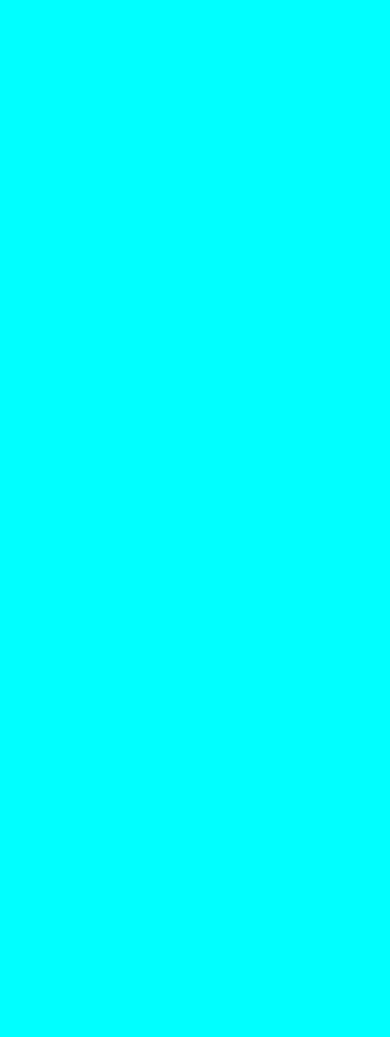
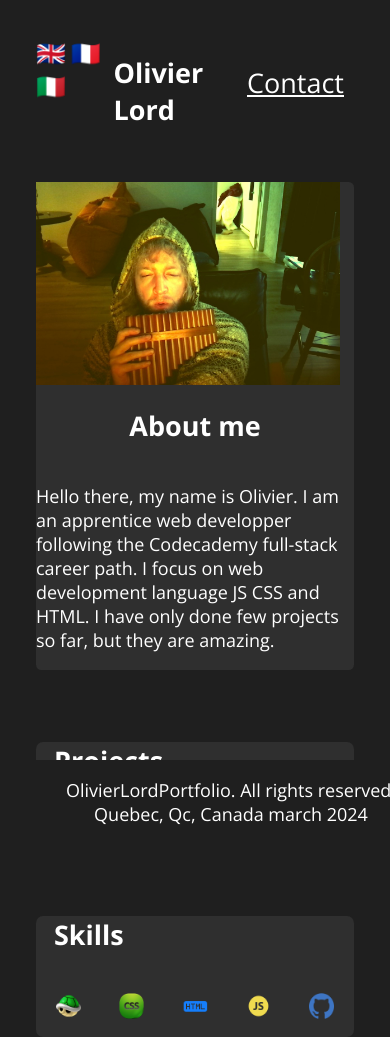
Before and after one commit to Olive150/PortfolioOL, a plain HTML site: page main.html in a window 390 px wide. Before the commit the page ends 844 px from the top, so only its background shows below. Drawn offline with nearby package versions, Linux system fonts and the light colour scheme.

Commit message:
first commit add html css and language script

```diff
--- /dev/null
+++ b/languageSwitcher.js
@@ -0,0 +1,64 @@
+
+console.log('hello there');
+const textContent = {
+    en: {
+        aboutMe: "About Me",
+        projects: "Projects",
+        skills: "Skills",
+        contact: "Contact",
+        aboutMeContent: "Hello there, my name is Olivier. I am an apprentice web developer following the Codecademy full-stack career path. I focus on web development languages such as JavaScript, CSS, and HTML. I have only done a few projects so far, but these projects are amazing."
+        // Other text content...
+    },
+    fr: {
+        aboutMe: "À propos",
+        projects: "Projets",
+        skills: "Compétences",
+        contact: "Contact",
+        aboutMeContent: "Bonjour, je m'appelle Olivier. Je suis un apprenti développeur web suivant le parcours complet du Codecademy. Je me concentre sur les langages de développement web tels que JavaScript, CSS et HTML. J'ai seulement réalisé quelques projets jusqu'à présent, mais ils sont merveilleux."
+        // Other text content...s
+    },
+    it: {
+        aboutMe: "Su di me",
+        projects: "Progetti",
+        skills: "Competenze",
+        contact: "Contatto",
+        aboutMeContent: "Ciao, mi chiamo Olivier. Sono un apprendista sviluppatore web che segue il percorso completo del Codecademy. Mi concentro sui linguaggi di sviluppo web come JavaScript, CSS e HTML. Finora ho realizzato solo alcuni progetti, ma questi progetti sono magnifici."
+    }
+
+        // Other text content...
+    }
+
+
+function switchLanguage(lang){
+
+        let elements = document.querySelectorAll('.aboutMeSwitch')
+        elements.forEach(element => {
+            element.textContent = textContent[lang]['aboutMe'];});
+
+        elements = document.querySelectorAll('.projectsSwitch');
+        elements.forEach(element => {
+            element.textContent = textContent[lang]['projects'];});
+
+        elements = document.querySelectorAll('.skillsSwitch');
+        elements.forEach(element => {
+            element.textContent = textContent[lang]['skills'];});
+
+        elements = document.querySelectorAll('.contactSwitch');
+        elements.forEach(element => {
+            element.textContent = textContent[lang]['contact'];});
+
+        let texte = document.getElementById('bigP');
+        if (texte) {
+            texte.textContent = textContent[lang]['aboutMeContent'];
+        }
+}
+
+const flags = document.querySelectorAll('.flags');
+console.log(flags);
+flags.forEach(flag =>{
+    flag.addEventListener('click', function(){
+        const lang = flag.getAttribute('title');
+        console.log(lang);
+        switchLanguage(lang);
+    });
+})
--- a/main.html
+++ b/main.html
@@ -5,10 +5,56 @@
 	<meta name="viewport" content="width=device-width, initial-scale=1.0">
 	<title>Document</title>
 	<link rel="stylesheet" href="./resources/style.css">
+	<link rel="preconnect" href="https://fonts.googleapis.com">
+	<link rel="preconnect" href="https://fonts.gstatic.com" crossorigin>
+	<link href="https://fonts.googleapis.com/css2?family=Open+Sans:ital,wght@0,300..800;1,300..800&display=swap" rel="stylesheet">
+	<script src="./languageSwitcher.js" defer></script>
 </head>
 <body>
 	<header>
+		<div id = "language-switcher" class="nav-item">
+			<span title="en" class="flags">&#127468;&#127463;</span> <!-- Flag icon for English -->
+        	<span title="fr" class="flags">&#127467;&#127479;</span> <!-- Flag icon for French -->
+       	 	<span title="it" class="flags">&#127470;&#127481;</span> <!-- Flag icon for Italian -->
+		</div>
+		<h1 class="nav-item">Olivier Lord</h1>
+		<nav>
+			<ul class="nav-item">
+				<li><a href="#about-me" class="aboutMeSwitch">About Me</a></li>
+				<li><a class="projectsSwitch" href="#projects">Projects</a></li>
+				<li><a class="skillsSwitch" href="#skills">Skills</a></li>
+				<li id="contact" ><a class="contactSwitch" href="./contact.html">Contact</a></li>
+			</ul>
+		</nav>
+	</header>
+	<main>
+		<div id="about-me">
+			<img src ="./resources/35D61E9F-18A7-4FEA-A4FF-ECEEA0CFF4E6_1_105_c.jpeg" alt="Ma face">
+			<div id="about-me-text">
+				<h2 class="aboutMeSwitch">About me</h2>
+				<p id="bigP">Hello there, my name is Olivier. I am an apprentice web developper following the Codecademy full-stack career path. I focus on web development language JS CSS and HTML. I have only done few projects so far, but they are amazing.</p>
+			</div>
+		</div>
+		<div id="projects">
+			<h2 class="projectsSwitch">Projects</h2>
+			<ul>
+				<li><a href="https://github.com/Olive150/MessageGenerator">Message generator</a></li>
+			</ul>
+		</div>
+		<div id="skills">
+			<h2 class="skillsSwitch">Skills</h2>
+			<div id="skills-container">
+				<img src ="./resources/33773_green_shell_icon.png" alt="shell">
+				<img src ="./resources/88663_css_icon.png" alt="css">
+				<img src ="./resources/315595_html_file_icon.png" alt="html">
+				<img src ="./resources/652581_code_command_develop_javascript_language_icon.png" alt="js">
+				<img src ="./resources/1298743_github_git_logo_social_icon.png" alt="github">
+			</div>
+		</div>
+	</main>
+	<footer>
+		<p>OlivierLordPortfolio. All rights reserved. Quebec, Qc, Canada march 2024</p>
+	</footer>
 
-	</header>
 </body>
 </html>
--- /dev/null
+++ b/projectsImg.js
@@ -0,0 +1 @@
+df
--- a/resources/style.css
+++ b/resources/style.css
@@ -1,3 +1,139 @@
+html{
+	font-size: 18px;
+	font-family: "Open Sans";
+
+
+}
 body {
-	background-color: aqua;
+
+	margin:0 2rem;
+	background-color: #1f1f1f;
+	color: white;
+	font-family: "Open Sans";
 }
+
+header {
+	display: flex;
+	justify-content: space-between;
+	max-width: 1200px; /* Set a maximum width for the header */
+	width: 100%; /* Ensure the header fills the available width */
+	margin: 0 auto; /* Center the header horizontally */
+	padding-top:2rem;
+
+
+}
+h1 {
+	font-size: 2.0rem;
+}
+.flags:hover {
+	cursor: pointer;
+}
+
+a:hover {
+	cursor: pointer; /* Change cursor on hover */
+  }
+
+a:link,
+a:visited,
+a:active {
+	color:inherit;
+}
+
+header ul{
+	display: flex;
+	justify-content: flex-start;
+	padding: 0;
+	list-style: none;
+}
+header li{
+	margin: 10px;
+}
+#language-switcher span {
+	font-size:24px;
+}
+#about-me {
+	display:flex;
+	background-color: #2f2f2f;
+	border-radius: .3rem;
+	margin-top: 2rem;
+
+}
+#about-me img {
+    max-width: 60%; /* Set the maximum width of the image to 100% */
+    height: auto; /* Allow the height to adjust proportionally */
+	margin-right:0.8rem;
+}
+#about-me-text {
+	display: flex;
+	justify-content: center;
+	flex-direction: column;
+	align-items: center;
+}
+#projects {
+	background-color: #2f2f2f;
+	border-radius: .4rem;
+	margin-top: 4rem;
+
+}
+#projects h2 {
+	padding-left: 1rem;
+}
+#projects li {
+	list-style: none;
+	padding-bottom: 1rem;
+}
+#skills {
+	background-color: #2f2f2f;
+	border-radius: .4rem;
+	margin-top: 4rem;
+
+}
+
+#skills-container {
+
+	display:flex;
+	justify-content: space-evenly;
+
+}
+#skills-container img {
+	max-width: 8%;
+	padding: 1rem;
+}
+#skills h2 {
+	padding-left: 1rem;
+}
+footer {
+    position: fixed; /* Fixed position to keep it at the bottom of the window */
+    bottom: 0; /* Stick to the bottom of the window */
+    width: 100%; /* Occupy full width */
+    background-color: #1f1f1f;
+    color: white;
+    text-align: center; /* Center-align text */
+}
+
+@media screen and (max-width: 880px) {
+    header li {
+        display: none;
+
+    }
+
+    /* Show only the "Contact" element */
+    #contact {
+        display: block;
+		font-size: 1.5rem;
+    }}
+
+@media screen and (max-width: 500px) {
+	header h1,
+	#contact{
+		font-size: 1.5rem;
+	}
+	#about-me {
+		flex-direction: column;
+
+	}
+	#about-me img {
+		max-width: 100%;
+	}
+
+	}
```
Also changed, not shown: contact.html (added, +36 -0 lines), first.js (deleted), resources/1298743_github_git_logo_social_icon.png (added), resources/315595_html_file_icon.png (added), resources/33773_green_shell_icon.png (added), resources/35D61E9F-18A7-4FEA-A4FF-ECEEA0CFF4E6_1_105_c.jpeg (added), resources/652581_code_command_develop_javascript_language_icon.png (added), resources/88663_css_icon.png (added).
